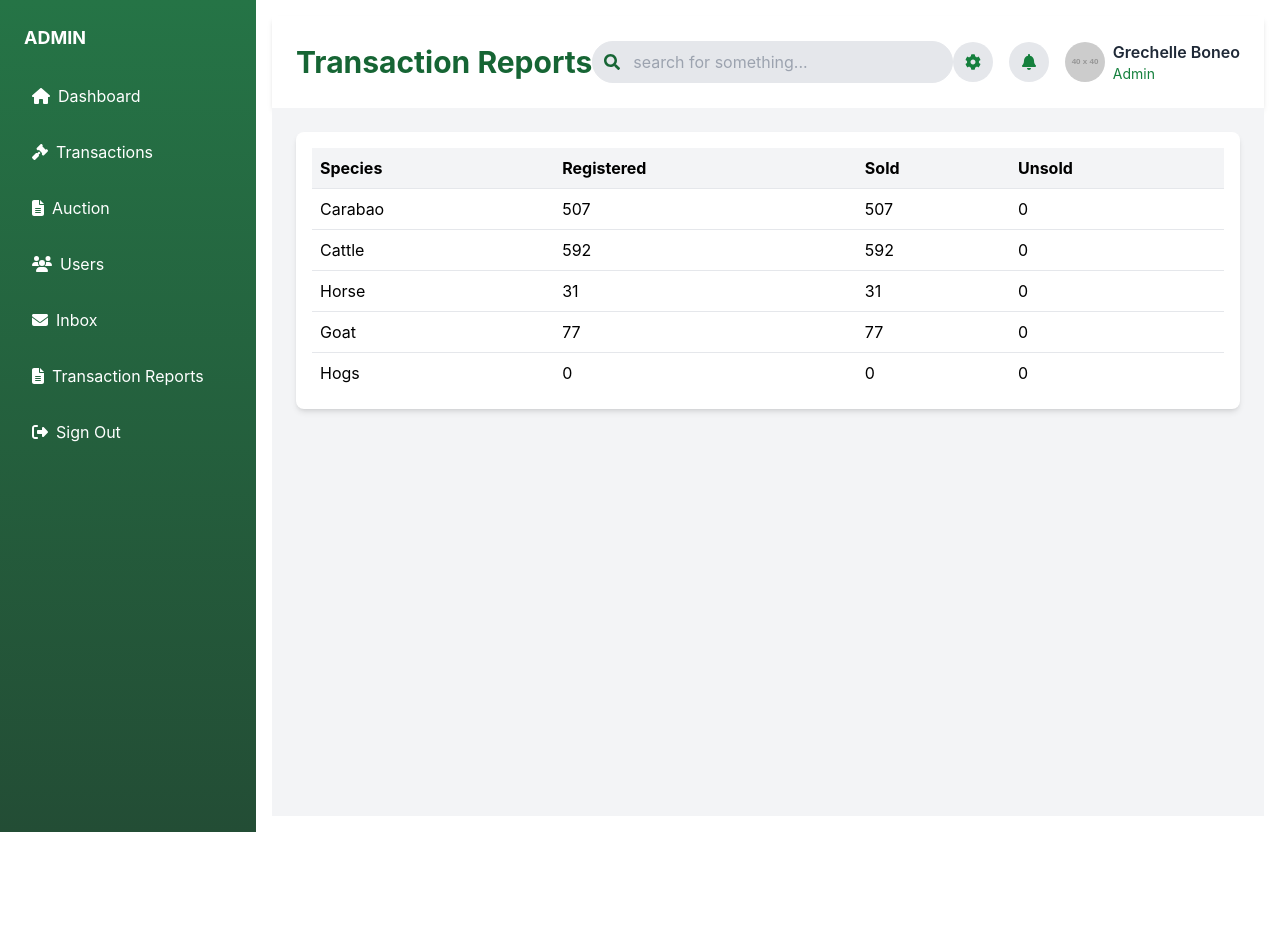
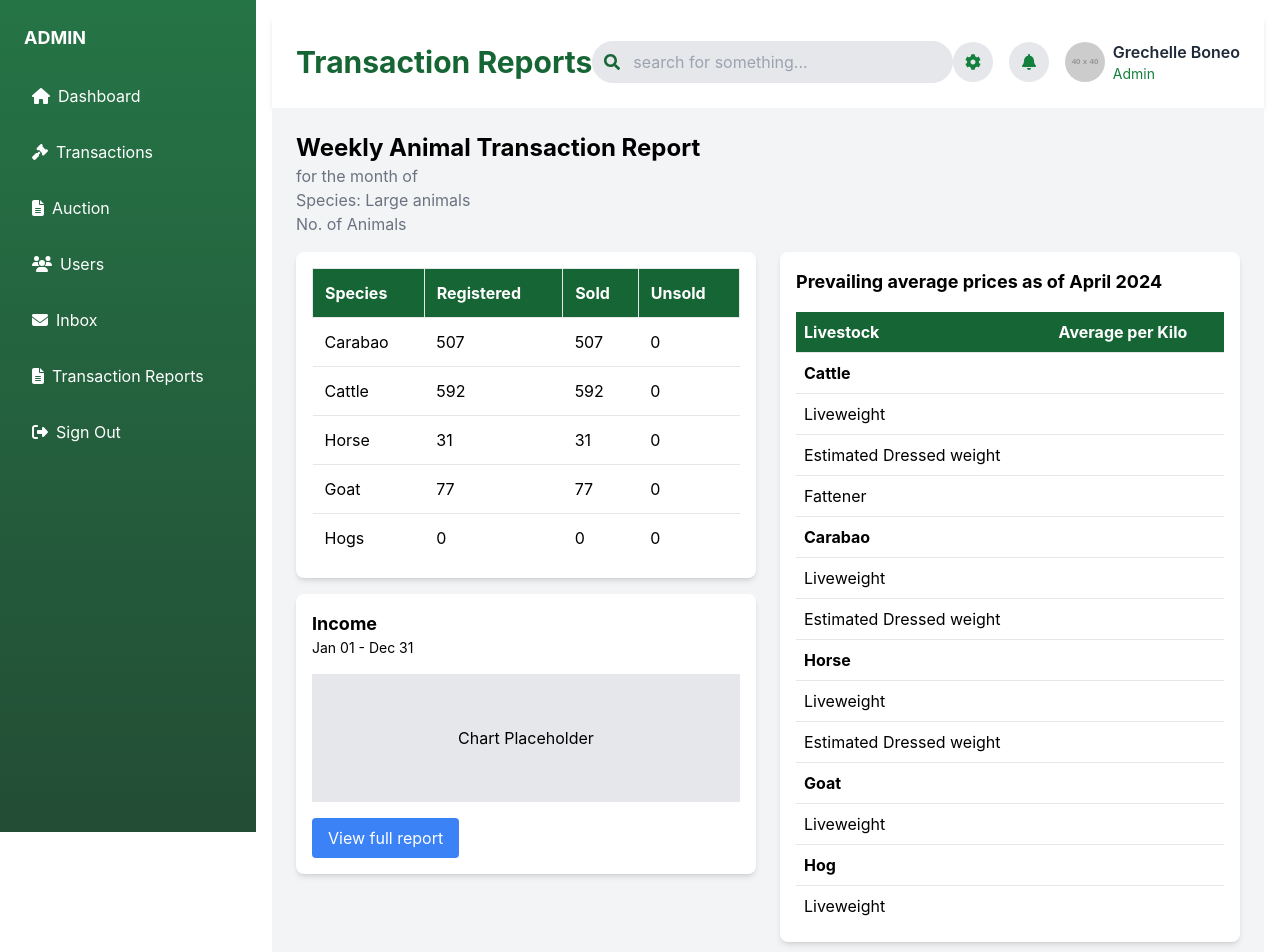
Before and after one commit to cybervince12/oksyonadmin, a React (Create React App) app: page /admin/transaction-reports in a window 1280 px wide. Shown: the top 952 px of the page. Before the commit the page ends 832 px from the top, so only its background shows below. Built offline with nearby package versions, Linux system fonts and the light colour scheme.

Commit message:
Add announcement page

```diff
--- a/src/components/Auction.js
+++ b/src/components/Auction.js
@@ -55,8 +55,9 @@ const Auction = () => {
 
       {/* Main Content */}
       <div className="p-6 bg-gray-100 flex-grow">
-        <div className="bg-white shadow-md rounded-lg p-4">
-          <table className="w-full table-auto border-collapse">
+        <div className="bg-white shadow-md rounded-lg p-4 relative">
+
+          <table className="w-full table-auto border-collapse mt-10">
             <thead>
               <tr className="bg-green-800 text-white text-left">
                 <th className="p-3 border">Species</th>
@@ -100,10 +101,9 @@ const Auction = () => {
           </table>
         </div>
       </div>
-
-      <button className="mt-6 bg-green-600 hover:bg-green-700 text-white py-2 px-4 rounded self-center">
-        DONE
-      </button>
+      <button className="mt-6 bg-green-600 hover:bg-green-700 text-white py-2 px-4 rounded self-center">Edit</button>
+      <button className="mt-6 bg-green-600 hover:bg-green-700 text-white py-2 px-4 rounded self-center">Add</button>
+      <button className="mt-6 bg-green-600 hover:bg-green-700 text-white py-2 px-4 rounded self-center">DONE</button>
     </div>
   );
 };
--- a/src/components/Sidebar.js
+++ b/src/components/Sidebar.js
@@ -4,7 +4,7 @@ import { FontAwesomeIcon } from '@fortawesome/react-fontawesome';
 import { faHome, faGavel, faUsers, faEnvelope, faFileAlt, faSignOutAlt } from '@fortawesome/free-solid-svg-icons';
 
 const Sidebar = () => {
-  const navigate = useNavigate(); // Use the useNavigate hook
+  const navigate = useNavigate();
 
   const handleSignOut = () => {
     // Add any sign-out logic here (e.g., clearing session, tokens, etc.)
--- a/src/components/TransactionReports.js
+++ b/src/components/TransactionReports.js
@@ -1,5 +1,5 @@
 import React from 'react';
-import TopHeader from './TopHeader'; // Import TopHeader component
+import TopHeader from './TopHeader';
 
 const TransactionReports = () => {
   const reportData = [
@@ -16,28 +16,127 @@ const TransactionReports = () => {
       <TopHeader title="Transaction Reports" />
 
       {/* Main Content */}
-      <div className="p-6 bg-gray-100 flex-grow">
+      <div className="p-6 bg-gray-100 flex-grow flex flex-col space-y-4">
+        {/* Report Header */}
+        <div>
+          <h1 className="text-2xl font-bold">Weekly Animal Transaction Report</h1>
+          <p className="text-gray-500">for the month of</p>
+          <p className="text-gray-500">Species: Large animals</p>
+          <p className="text-gray-500">No. of Animals</p>
+        </div>
+
+        {/* Two-column Layout */}
+        <div className="flex justify-between space-x-6">
+          {/* Left Side: Species Table */}
+          <div className="w-1/2">
             <div className="bg-white shadow-md rounded-lg p-4">
-          <table className="w-full table-auto">
+              <table className="w-full table-auto border-collapse">
                 <thead>
-              <tr className="bg-gray-100 text-left">
-                <th className="p-2">Species</th>
-                <th className="p-2">Registered</th>
-                <th className="p-2">Sold</th>
-                <th className="p-2">Unsold</th>
+                  <tr className="bg-green-800 text-white text-left">
+                    <th className="p-3 border">Species</th>
+                    <th className="p-3 border">Registered</th>
+                    <th className="p-3 border">Sold</th>
+                    <th className="p-3 border">Unsold</th>
                   </tr>
                 </thead>
                 <tbody>
                   {reportData.map((item, index) => (
                     <tr key={index} className="border-t">
-                  <td className="p-2">{item.species}</td>
-                  <td className="p-2">{item.registered}</td>
-                  <td className="p-2">{item.sold}</td>
-                  <td className="p-2">{item.unsold}</td>
+                      <td className="p-3">{item.species}</td>
+                      <td className="p-3">{item.registered}</td>
+                      <td className="p-3">{item.sold}</td>
+                      <td className="p-3">{item.unsold}</td>
                     </tr>
                   ))}
                 </tbody>
               </table>
+            </div>
+
+            <div className="bg-white shadow-md rounded-lg p-4 mt-4">
+              <p className="font-bold text-lg">Income</p>
+              <p className="text-sm">Jan 01 - Dec 31</p>
+              {/* Placeholder for the chart */}
+              <div className="bg-gray-200 h-32 mt-4 flex items-center justify-center">
+                <p>Chart Placeholder</p>
+              </div>
+              <button className="mt-4 bg-blue-500 hover:bg-blue-600 text-white py-2 px-4 rounded">
+                View full report
+              </button>
+            </div>
+          </div>
+
+          {/* Right Side: Livestock Prices */}
+          <div className="w-1/2">
+            <div className="bg-white shadow-md rounded-lg p-4">
+              <h2 className="text-lg font-bold">Prevailing average prices as of April 2024</h2>
+              <table className="w-full table-auto border-collapse mt-4">
+                <thead>
+                  <tr className="bg-green-800 text-white text-left">
+                    <th className="p-2">Livestock</th>
+                    <th className="p-2">Average per Kilo</th>
+                  </tr>
+                </thead>
+                <tbody>
+                  <tr className="border-t">
+                    <td className="p-2 font-bold">Cattle</td>
+                    <td className="p-2"></td>
+                  </tr>
+                  <tr className="border-t">
+                    <td className="p-2">Liveweight</td>
+                    <td className="p-2"></td>
+                  </tr>
+                  <tr className="border-t">
+                    <td className="p-2">Estimated Dressed weight</td>
+                    <td className="p-2"></td>
+                  </tr>
+                  <tr className="border-t">
+                    <td className="p-2">Fattener</td>
+                    <td className="p-2"></td>
+                  </tr>
+                  <tr className="border-t">
+                    <td className="p-2 font-bold">Carabao</td>
+                    <td className="p-2"></td>
+                  </tr>
+                  <tr className="border-t">
+                    <td className="p-2">Liveweight</td>
+                    <td className="p-2"></td>
+                  </tr>
+                  <tr className="border-t">
+                    <td className="p-2">Estimated Dressed weight</td>
+                    <td className="p-2"></td>
+                  </tr>
+                  <tr className="border-t">
+                    <td className="p-2 font-bold">Horse</td>
+                    <td className="p-2"></td>
+                  </tr>
+                  <tr className="border-t">
+                    <td className="p-2">Liveweight</td>
+                    <td className="p-2"></td>
+                  </tr>
+                  <tr className="border-t">
+                    <td className="p-2">Estimated Dressed weight</td>
+                    <td className="p-2"></td>
+                  </tr>
+                  <tr className="border-t">
+                    <td className="p-2 font-bold">Goat</td>
+                    <td className="p-2"></td>
+                  </tr>
+                  <tr className="border-t">
+                    <td className="p-2">Liveweight</td>
+                    <td className="p-2"></td>
+                  </tr>
+                  <tr className="border-t">
+                    <td className="p-2 font-bold">Hog</td>
+                    <td className="p-2"></td>
+                  </tr>
+                  <tr className="border-t">
+                    <td className="p-2">Liveweight</td>
+                    <td className="p-2"></td>
+                  </tr>
+                </tbody>
+              </table>
+            </div>
+          </div>
         </div>
       </div>
     </div>
```
Also changed, not shown: src/components/Dashboard.js (+92 -7 lines). Lines whose indentation alone changed are shown as unchanged.
